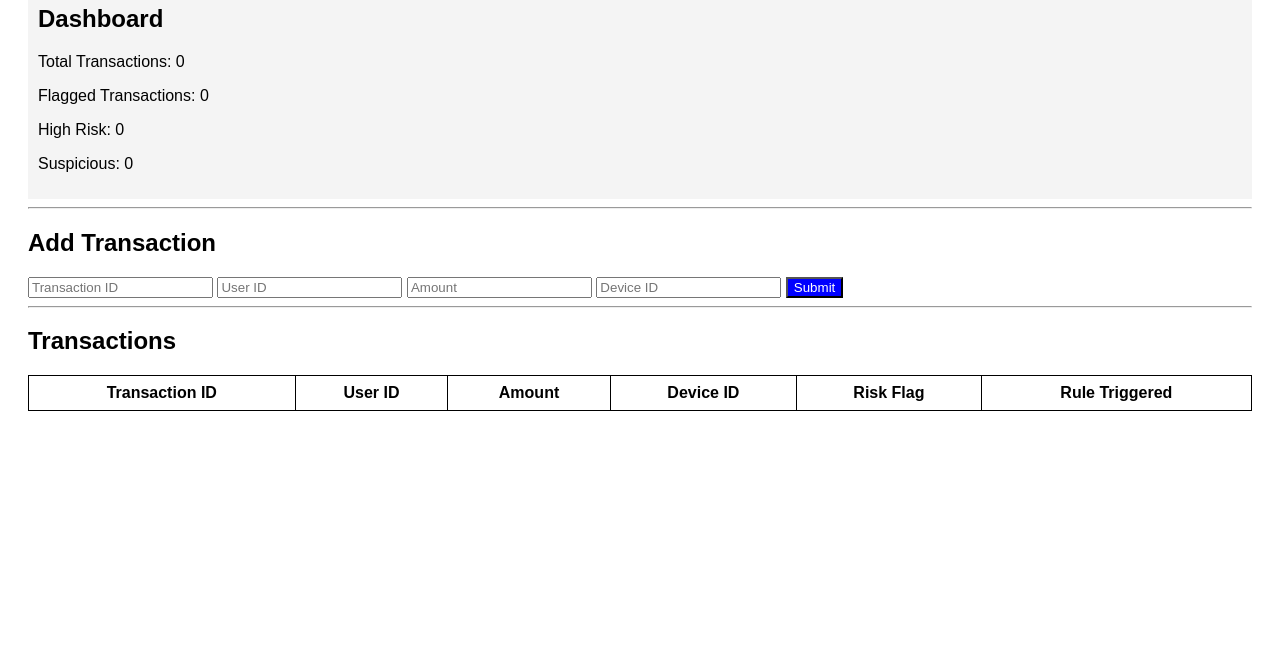
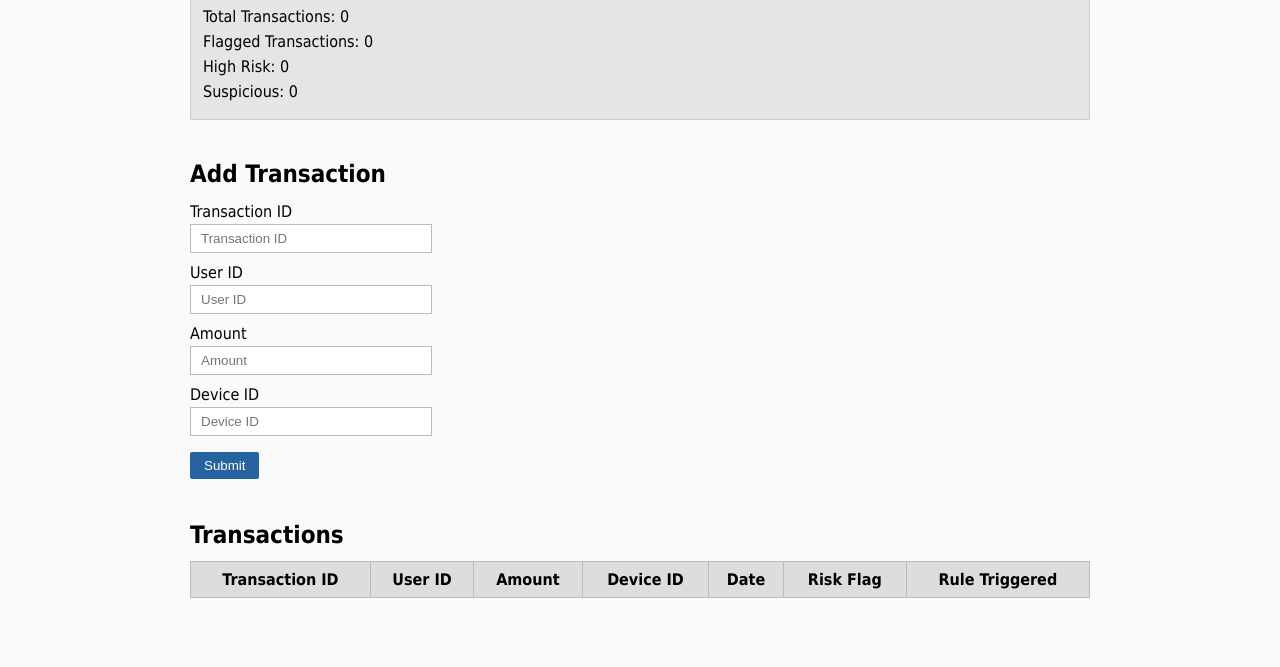
Before and after one commit to anas867542/task, a plain HTML site: page frontend/index.html in a window 1280 px wide. Shown: the part 133-800 px from the top of the page. Drawn offline with Linux system fonts and the light colour scheme; no server answers.

Commit message:
updated readme and date in table

```diff
--- a/frontend/index.html
+++ b/frontend/index.html
@@ -2,10 +2,12 @@
 <html lang="en">
 <head>
     <meta charset="UTF-8">
+    <meta name="viewport" content="width=device-width, initial-scale=1.0">
     <title>Transaction Risk Monitoring</title>
     <link rel="stylesheet" href="style.css">
 </head>
 <body>
+<div class="page-wrap">
 
 <h1>Transaction Risk Monitoring System</h1>
 
@@ -18,17 +20,18 @@
     <p>Suspicious: <span id="suspicious">0</span></p>
 </div>
 
-<hr>
-
 <!-- Transaction Form -->
-<div>
+<div class="form-section">
     <h2>Add Transaction</h2>
 
     <form id="transactionForm">
-
+        <label for="transaction_id">Transaction ID</label>
         <input type="text" id="transaction_id" placeholder="Transaction ID" required>
+        <label for="user_id">User ID</label>
         <input type="text" id="user_id" placeholder="User ID" required>
+        <label for="amount">Amount</label>
         <input type="number" id="amount" placeholder="Amount" required>
+        <label for="device_id">Device ID</label>
         <input type="text" id="device_id" placeholder="Device ID" required>
 
         <button type="submit">Submit</button>
@@ -36,10 +39,8 @@
     </form>
 </div>
 
-<hr>
-
 <!-- Transactions Table -->
-<div>
+<div class="table-section">
     <h2>Transactions</h2>
 
     <table id="transactionsTable">
@@ -49,6 +50,7 @@
                 <th>User ID</th>
                 <th>Amount</th>
                 <th>Device ID</th>
+                <th>Date</th>
                 <th>Risk Flag</th>
                 <th>Rule Triggered</th>
             </tr>
@@ -60,6 +62,8 @@
 
 </div>
 
+</div>
+
 <script src="script.js"></script>
 
 </body>
--- a/frontend/script.js
+++ b/frontend/script.js
@@ -74,11 +74,13 @@ async function loadTransactions() {
             row.classList.add("suspicious");
 
 
+        const dateStr = tx.timestamp ? new Date(tx.timestamp).toLocaleString() : (tx.created_at ? new Date(tx.created_at).toLocaleString() : "");
         row.innerHTML = `
             <td>${tx.transaction_id}</td>
             <td>${tx.user_id}</td>
             <td>${tx.amount}</td>
             <td>${tx.device_id}</td>
+            <td>${dateStr}</td>
             <td>${tx.risk_flag}</td>
             <td>${tx.rule_triggered || ""}</td>
         `;
--- a/frontend/style.css
+++ b/frontend/style.css
@@ -1,6 +1,80 @@
 body {
-    font-family: Arial;
-    padding: 20px;
+    font-family: Tahoma, Arial, sans-serif;
+    padding: 18px;
+    background: #fafafa;
+}
+
+.page-wrap {
+    max-width: 900px;
+    margin: 0 auto;
+}
+
+h1 {
+    font-size: 1.4em;
+    margin-bottom: 22px;
+}
+
+.dashboard {
+    background: #e5e5e5;
+    padding: 12px;
+    margin-bottom: 22px;
+    border: 1px solid #ccc;
+}
+
+.dashboard h2 {
+    margin-top: 0;
+    margin-bottom: 10px;
+}
+
+.dashboard p {
+    margin: 6px 0;
+}
+
+.form-section {
+    padding: 18px 0;
+    margin-bottom: 20px;
+}
+
+.form-section h2 {
+    margin-top: 0;
+    margin-bottom: 14px;
+}
+
+#transactionForm label {
+    display: block;
+    margin-top: 10px;
+    margin-bottom: 3px;
+}
+
+#transactionForm label:first-of-type {
+    margin-top: 0;
+}
+
+#transactionForm input {
+    display: block;
+    width: 220px;
+    padding: 6px 10px;
+    border: 1px solid #bbb;
+    margin-bottom: 2px;
+}
+
+#transactionForm button[type="submit"] {
+    cursor: pointer;
+    background-color: #2563a0;
+    color: white;
+    border: none;
+    padding: 6px 14px;
+    margin-top: 14px;
+    border-radius: 2px;
+}
+
+.table-section {
+    padding-top: 4px;
+}
+
+.table-section h2 {
+    margin-top: 0;
+    margin-bottom: 12px;
 }
 
 table {
@@ -9,26 +83,21 @@ table {
 }
 
 th, td {
-    border: 1px solid black;
+    border: 1px solid #bbb;
     padding: 8px;
 }
 
+th {
+    background: #ddd;
+    font-weight: bold;
+}
+
 .high-risk {
-    background-color: red;
+    background-color: #c00;
     color: white;
 }
 
 .suspicious {
-    background-color: orange;
+    background-color: #e69500;
+    color: #222;
 }
-
-.dashboard {
-    background: #f4f4f4;
-    padding: 10px;
-}
-
-#transactionForm button[type="submit"] {
-    cursor: pointer;
-    background-color: blue;
-    color: white;
-}
```
Also changed, not shown: README.md (added).
